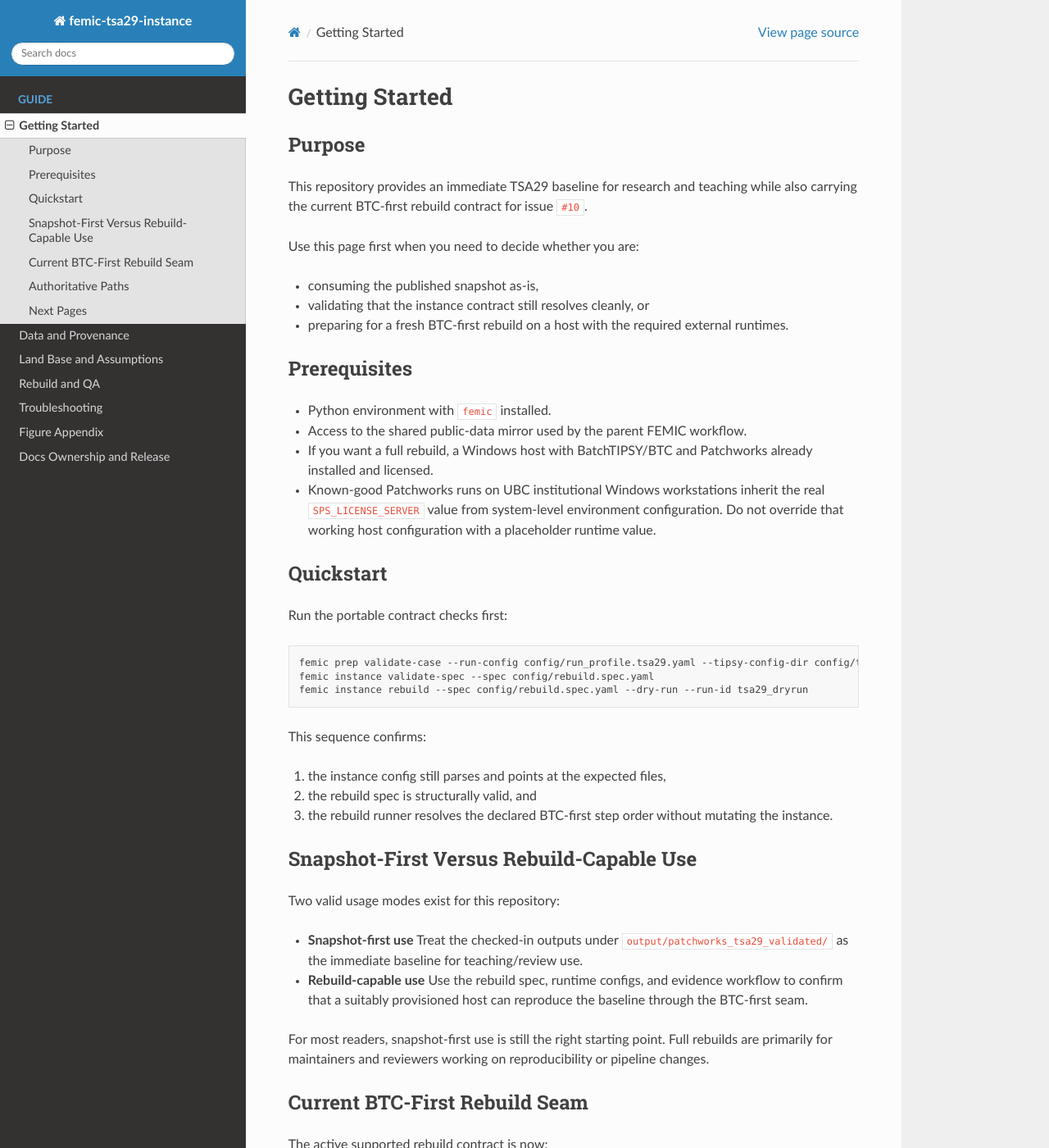
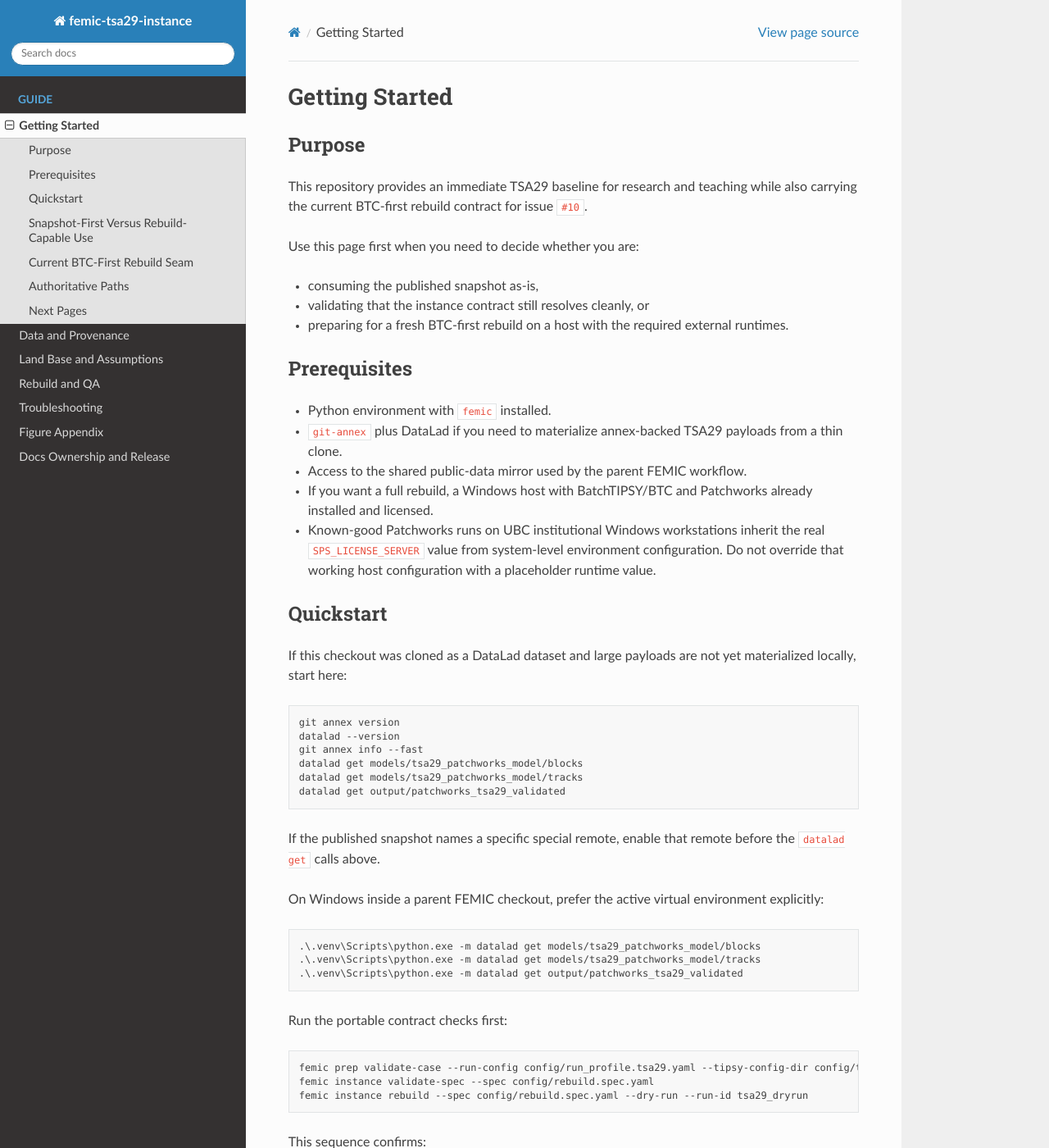
Before and after one commit to UBC-FRESH/femic-tsa29-instance, a Sphinx documentation site: the page built from docs/getting-started.rst, in a window 1280 px wide and 1400 px high. Shown: the whole window at 82% size. Built offline with Sphinx 7.4.7 and the Read the Docs theme 3.1.0, drawn with Linux system fonts in a browser that asks for light colours; some of the changed text lies outside the part shown.

Commit message:
Issue #94 document TSA29 DataLad dataset policy

```diff
--- a/docs/getting-started.rst
+++ b/docs/getting-started.rst
@@ -18,6 +18,8 @@ Prerequisites
 -------------
 
 - Python environment with ``femic`` installed.
+- ``git-annex`` plus DataLad if you need to materialize annex-backed TSA29
+  payloads from a thin clone.
 - Access to the shared public-data mirror used by the parent FEMIC workflow.
 - If you want a full rebuild, a Windows host with BatchTIPSY/BTC and
   Patchworks already installed and licensed.
@@ -28,6 +30,30 @@ Prerequisites
 
 Quickstart
 ----------
+
+If this checkout was cloned as a DataLad dataset and large payloads are not yet
+materialized locally, start here:
+
+.. code-block:: bash
+
+   git annex version
+   datalad --version
+   git annex info --fast
+   datalad get models/tsa29_patchworks_model/blocks
+   datalad get models/tsa29_patchworks_model/tracks
+   datalad get output/patchworks_tsa29_validated
+
+If the published snapshot names a specific special remote, enable that remote
+before the ``datalad get`` calls above.
+
+On Windows inside a parent FEMIC checkout, prefer the active virtual
+environment explicitly:
+
+.. code-block:: powershell
+
+   .\.venv\Scripts\python.exe -m datalad get models/tsa29_patchworks_model/blocks
+   .\.venv\Scripts\python.exe -m datalad get models/tsa29_patchworks_model/tracks
+   .\.venv\Scripts\python.exe -m datalad get output/patchworks_tsa29_validated
 
 Run the portable contract checks first:
 
@@ -99,6 +125,10 @@ Authoritative Paths
 - Canonical Matrix Builder XML + fragments pair:
   ``output/patchworks_tsa29_validated/forestmodel.xml`` plus
   ``output/patchworks_tsa29_validated/fragments/``
+- Canonical standalone runtime payloads:
+  ``models/tsa29_patchworks_model/blocks/``,
+  ``models/tsa29_patchworks_model/tracks/``, and
+  ``models/tsa29_patchworks_model/analysis/``
 
 Next Pages
 ----------
```
Also changed, not shown: README.md (+51 -0 lines), docs/data-and-provenance.rst (+21 -0 lines), docs/docs-ownership-and-release.rst (+28 -0 lines), 2 other files.
